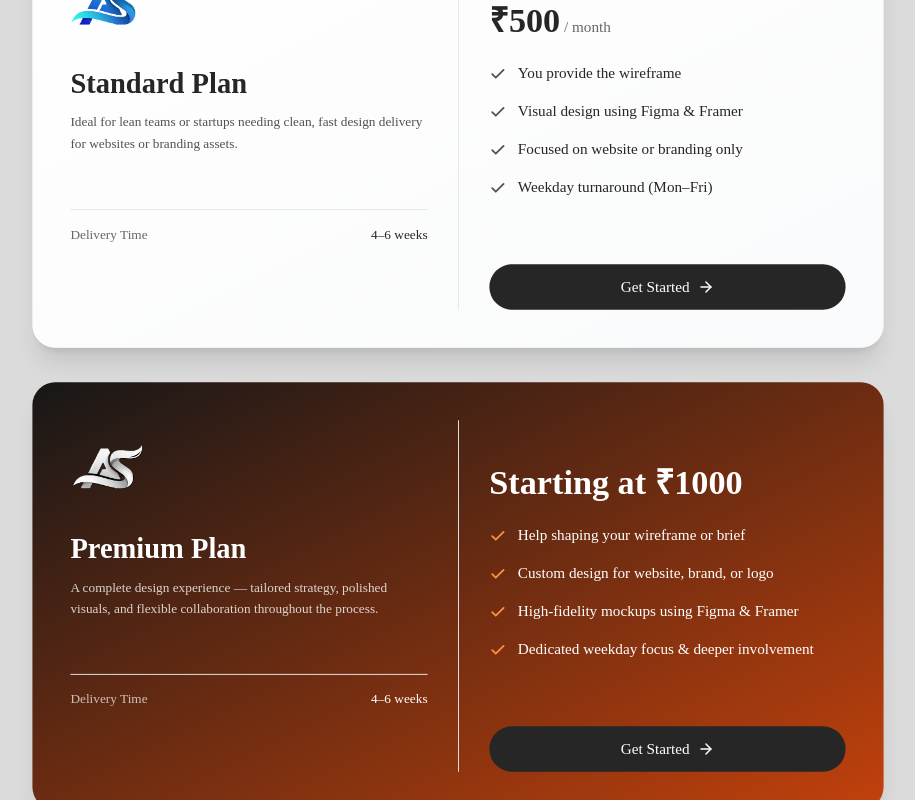
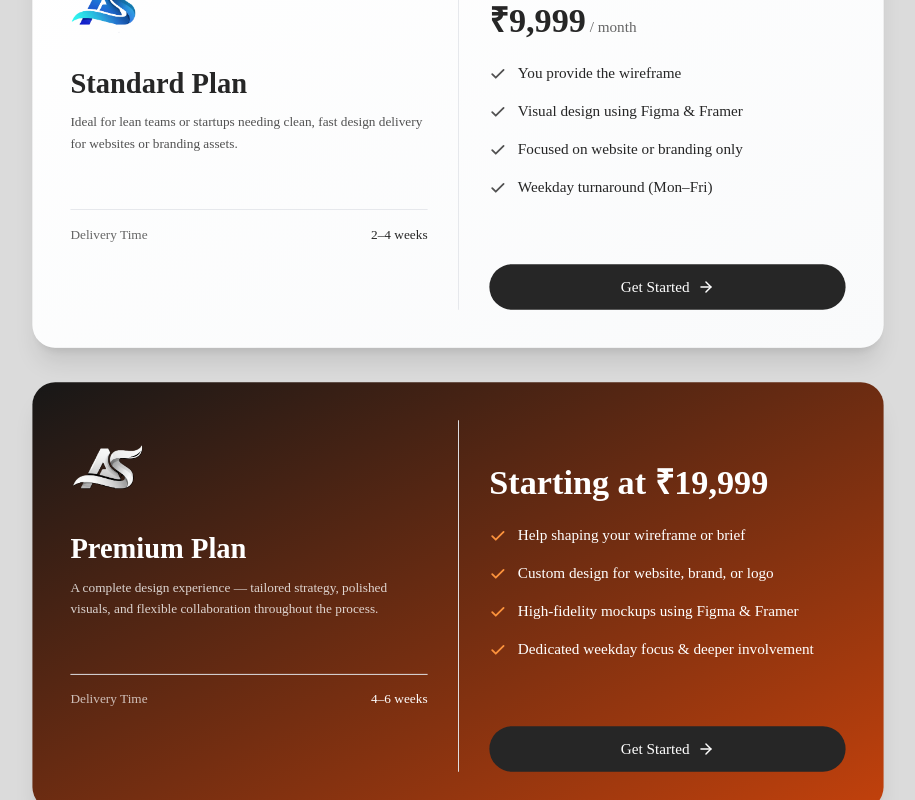
Before and after one commit to appnity-softwares/Appnity-Softwares, a React (Vite) app: page /services in a window 1280 px wide. Shown: the part 2986-3786 px from the top of the page, without its empty margins (182-1097 px from the left). Built offline with nearby package versions, Linux system fonts and the light colour scheme.

Commit message:
Update pricing details for Standard and Premium plans in PricingSection

```diff
--- a/src/components/PricingSection.jsx
+++ b/src/components/PricingSection.jsx
@@ -7,11 +7,11 @@ const plans = [
   {
     id: 1,
     name: "Standard Plan",
-    price: "₹500",
+    price: "₹9,999",
     period: "/ month",
     description:
       "Ideal for lean teams or startups needing clean, fast design delivery for websites or branding assets.",
-    delivery: "4–6 weeks",
+    delivery: "2–4 weeks",
     features: [
       "You provide the wireframe",
       "Visual design using Figma & Framer",
@@ -27,7 +27,7 @@ const plans = [
   {
     id: 2,
     name: "Premium Plan",
-    price: "Starting at ₹1000",
+    price: "Starting at ₹19,999",
     period: "",
     description:
       "A complete design experience — tailored strategy, polished visuals, and flexible collaboration throughout the process.",
```
